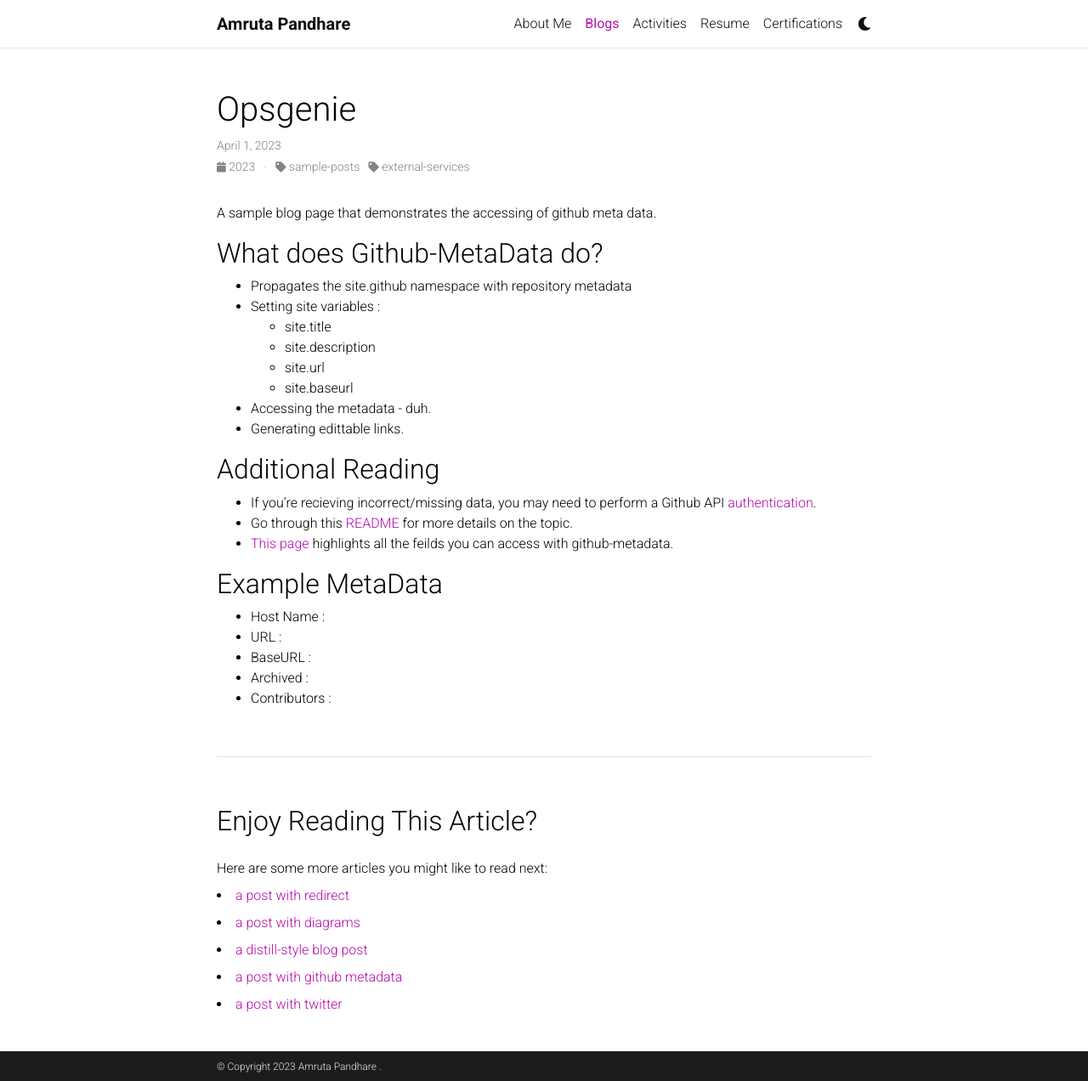
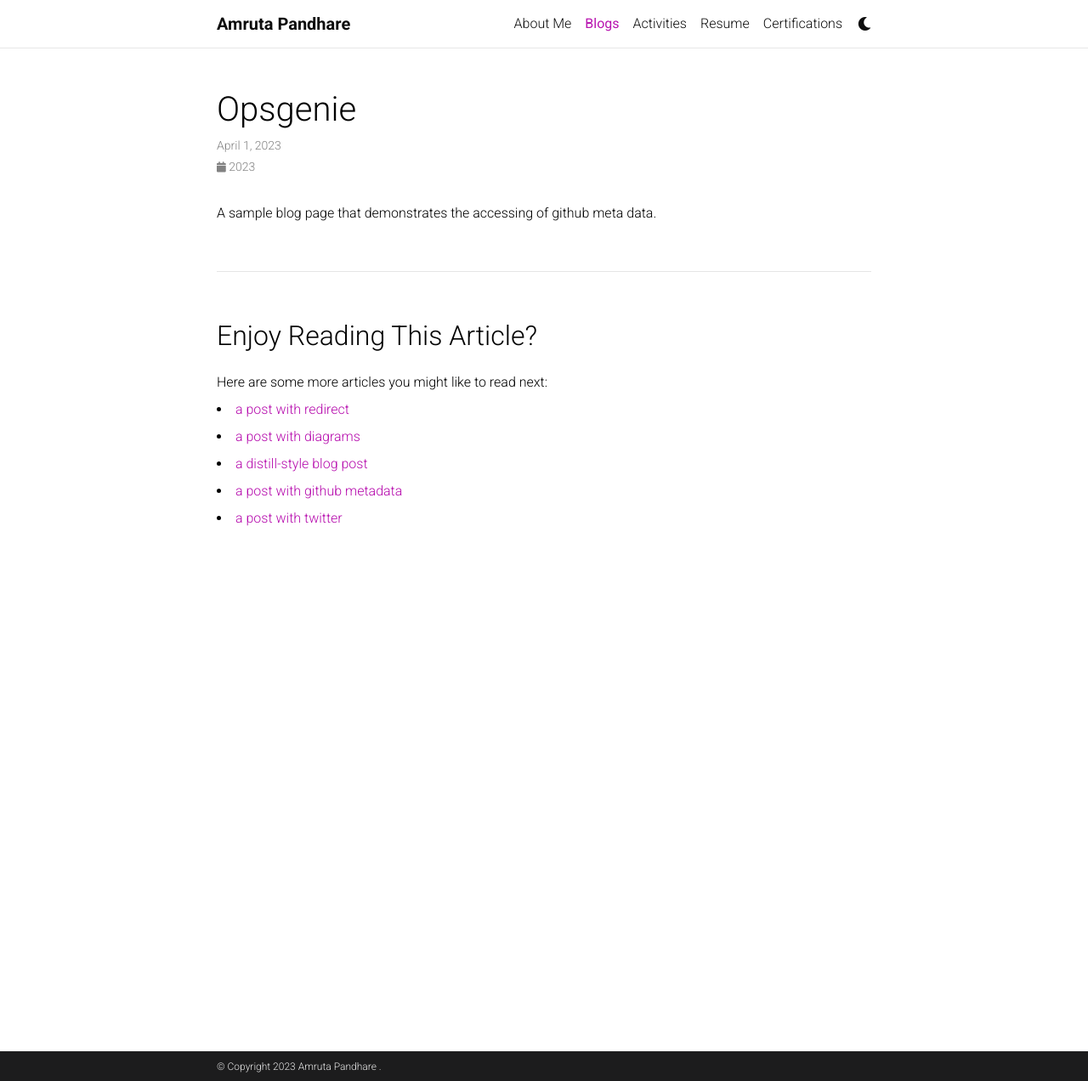
Before and after one commit to AmrutaPandhare/AmrutaPandhare.github.io, a Jekyll site: the page built from _posts/2023-04-01-opsgenie.md, in a window 1280 px wide and 1272 px high. Shown: the whole window at 85% size. Built offline with Jekyll 4.4.1, drawn with Linux system fonts in a browser that asks for light colours; comment, search, counter and statistics services are not loaded; a style sheet for code colours, icons or effects is not loaded.

Commit message:
Update 2023-04-01-opsgenie.md

```diff
--- a/_posts/2023-04-01-opsgenie.md
+++ b/_posts/2023-04-01-opsgenie.md
@@ -2,34 +2,8 @@
 layout: post
 title: Opsgenie
 date: 2023-04-01 21:01:00
-description: opsgenie
-categories: sample-posts external-services
+description: abc
+#categories: sample-posts external-services
 ---
 
 A sample blog page that demonstrates the accessing of github meta data.
-
-## What does Github-MetaData do?
-* Propagates the site.github namespace with repository metadata
-* Setting site variables :
-  * site.title
-  * site.description
-  * site.url
-  * site.baseurl
-* Accessing the metadata - duh.
-* Generating edittable links.
-
-## Additional Reading
-* If you're recieving incorrect/missing data, you may need to perform a Github API<a href="https://github.com/jekyll/github-metadata/blob/master/docs/authentication.md"> authentication</a>.
-* Go through this <a href="https://jekyll.github.io/github-metadata/">README</a> for more details on the topic.
-* <a href= "https://github.com/jekyll/github-metadata/blob/master/docs/site.github.md">This page</a> highlights all the feilds you can access with github-metadata.
-<br />
-
-## Example MetaData
-* Host Name : {{ site.github.hostname }}
-* URL : {{ site.github.url }}
-* BaseURL : {{ site.github.baseurl }}
-* Archived : {{ site.github.archived}}
-* Contributors :
-{% for contributor in site.github.contributors %}
-  * {{ contributor.login }}
-{% endfor %}
```
